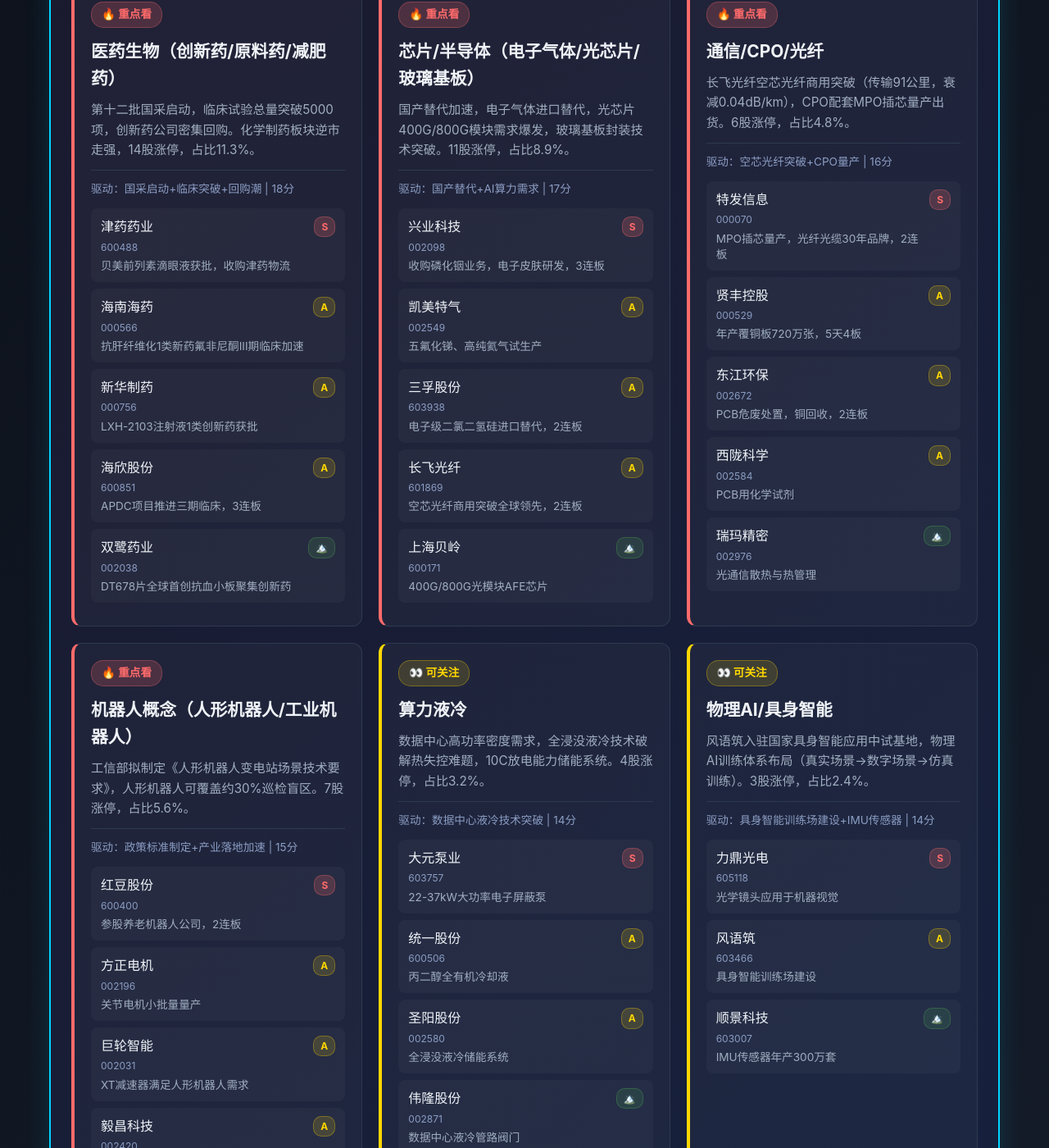
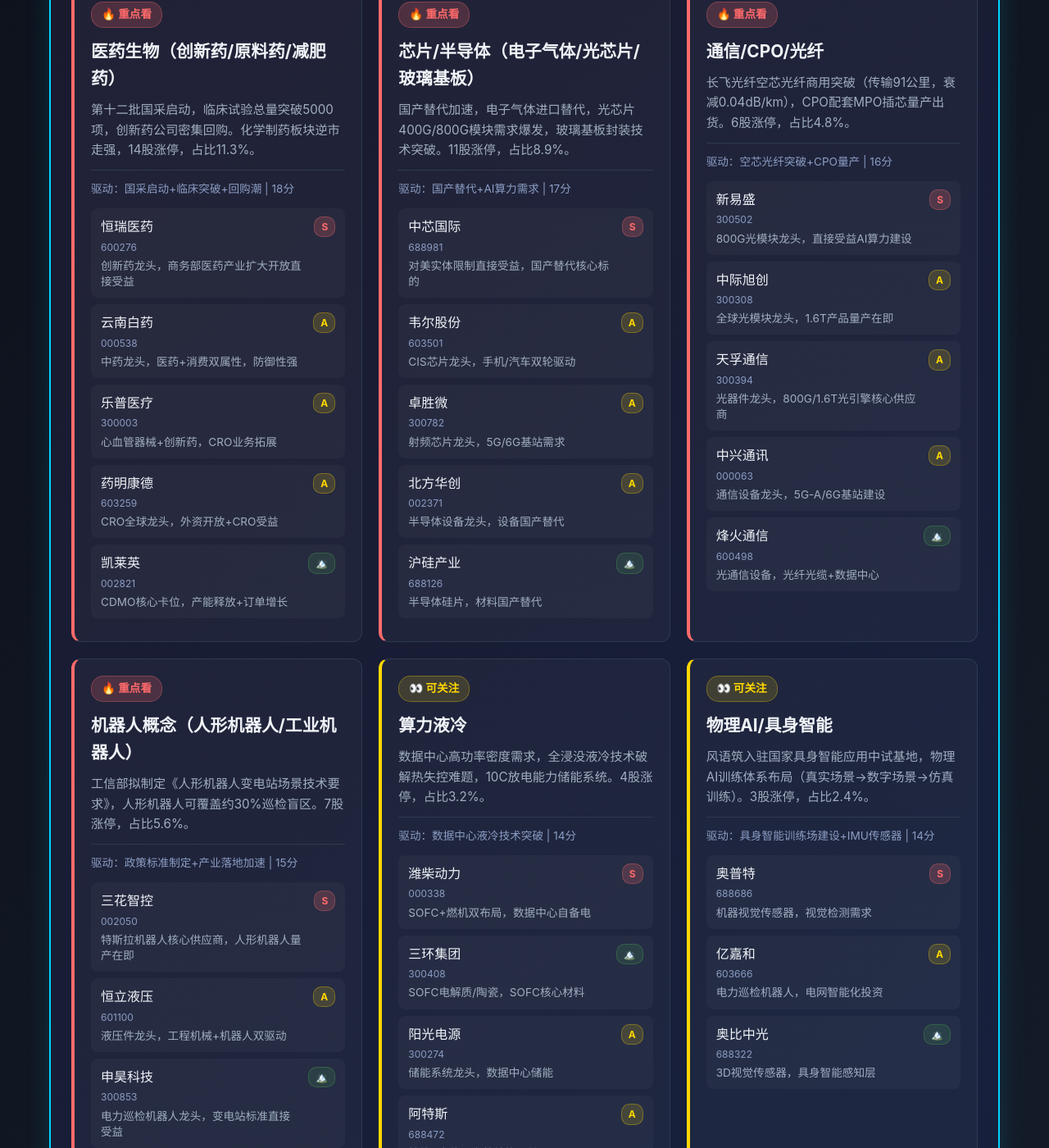
Before and after one commit to xiaoyi0319a/yixue-dashboard, a Jekyll site: the page index.html, which Jekyll copies as it is, in a window 1280 px wide and 1400 px high, scrolled down 1503 px. Shown: the whole window at 82% size. Built offline with Jekyll 4.4.1, drawn with Linux system fonts in a browser that asks for light colours; some of the changed text lies outside the part shown.

Commit message:
修复：涨停板方向展示标的替换为未涨停补涨候选（6方向）
原展示为6月23日已涨停个股，违反V3.0规范涨停排除要求。
替换为同方向未涨停补涨标的：

方向1 医药：恒瑞医药/云南白药/乐普医疗/药明康德/凯莱英
方向2 芯片：中芯国际/韦尔股份/卓胜微/北方华创/沪硅产业
方向3 通信：新易盛/中际旭创/天孚通信/中兴通讯/烽火通信
方向4 机器人：三花智控/恒立液压/申昊科技/绿的谐波/鸣志电器
方向5 算力液冷：潍柴动力/三环集团/阳光电源/阿特斯/壹石通
方向6 物理AI：奥普特/亿嘉和/奥比中光

候选来源：Top15预期差清单+新闻方向整理标的（均已涨停排除）

```diff
--- a/index.html
+++ b/index.html
@@ -86,41 +86,41 @@
                     <div class="buzhang-list">
                         <div class="buzhang-item">
                             <div class="buzhang-left">
-                                <div class="buzhang-name">津药药业</div>
-                                <div class="buzhang-code">600488</div>
-                                <div class="buzhang-logic">贝美前列素滴眼液获批，收购津药物流</div>
+                                <div class="buzhang-name">恒瑞医药</div>
+                                <div class="buzhang-code">600276</div>
+                                <div class="buzhang-logic">创新药龙头，商务部医药产业扩大开放直接受益</div>
                             </div>
                             <span class="buzhang-tag bz-s">S</span>
                         </div>
                         <div class="buzhang-item">
                             <div class="buzhang-left">
-                                <div class="buzhang-name">海南海药</div>
-                                <div class="buzhang-code">000566</div>
-                                <div class="buzhang-logic">抗肝纤维化1类新药氟非尼酮III期临床加速</div>
+                                <div class="buzhang-name">云南白药</div>
+                                <div class="buzhang-code">000538</div>
+                                <div class="buzhang-logic">中药龙头，医药+消费双属性，防御性强</div>
                             </div>
                             <span class="buzhang-tag bz-a">A</span>
                         </div>
                         <div class="buzhang-item">
                             <div class="buzhang-left">
-                                <div class="buzhang-name">新华制药</div>
-                                <div class="buzhang-code">000756</div>
-                                <div class="buzhang-logic">LXH-2103注射液1类创新药获批</div>
+                                <div class="buzhang-name">乐普医疗</div>
+                                <div class="buzhang-code">300003</div>
+                                <div class="buzhang-logic">心血管器械+创新药，CRO业务拓展</div>
                             </div>
                             <span class="buzhang-tag bz-a">A</span>
                         </div>
                         <div class="buzhang-item">
                             <div class="buzhang-left">
-                                <div class="buzhang-name">海欣股份</div>
-                                <div class="buzhang-code">600851</div>
-                                <div class="buzhang-logic">APDC项目推进三期临床，3连板</div>
+                                <div class="buzhang-name">药明康德</div>
+                                <div class="buzhang-code">603259</div>
+                                <div class="buzhang-logic">CRO全球龙头，外资开放+CRO受益</div>
                             </div>
                             <span class="buzhang-tag bz-a">A</span>
                         </div>
                         <div class="buzhang-item">
                             <div class="buzhang-left">
-                                <div class="buzhang-name">双鹭药业</div>
-                                <div class="buzhang-code">002038</div>
-                                <div class="buzhang-logic">DT678片全球首创抗血小板聚集创新药</div>
+                                <div class="buzhang-name">凯莱英</div>
+                                <div class="buzhang-code">002821</div>
+                                <div class="buzhang-logic">CDMO核心卡位，产能释放+订单增长</div>
                             </div>
                             <span class="buzhang-tag bz-h">🏔️</span>
                         </div>
@@ -136,41 +136,41 @@
                     <div class="buzhang-list">
                         <div class="buzhang-item">
                             <div class="buzhang-left">
-                                <div class="buzhang-name">兴业科技</div>
-                                <div class="buzhang-code">002098</div>
-                                <div class="buzhang-logic">收购磷化铟业务，电子皮肤研发，3连板</div>
+                                <div class="buzhang-name">中芯国际</div>
+                                <div class="buzhang-code">688981</div>
+                                <div class="buzhang-logic">对美实体限制直接受益，国产替代核心标的</div>
                             </div>
                             <span class="buzhang-tag bz-s">S</span>
                         </div>
                         <div class="buzhang-item">
                             <div class="buzhang-left">
-                                <div class="buzhang-name">凯美特气</div>
-                                <div class="buzhang-code">002549</div>
-                                <div class="buzhang-logic">五氟化锑、高纯氦气试生产</div>
+                                <div class="buzhang-name">韦尔股份</div>
+                                <div class="buzhang-code">603501</div>
+                                <div class="buzhang-logic">CIS芯片龙头，手机/汽车双轮驱动</div>
                             </div>
                             <span class="buzhang-tag bz-a">A</span>
                         </div>
                         <div class="buzhang-item">
                             <div class="buzhang-left">
-                                <div class="buzhang-name">三孚股份</div>
-                                <div class="buzhang-code">603938</div>
-                                <div class="buzhang-logic">电子级二氯二氢硅进口替代，2连板</div>
+                                <div class="buzhang-name">卓胜微</div>
+                                <div class="buzhang-code">300782</div>
+                                <div class="buzhang-logic">射频芯片龙头，5G/6G基站需求</div>
                             </div>
                             <span class="buzhang-tag bz-a">A</span>
                         </div>
                         <div class="buzhang-item">
                             <div class="buzhang-left">
-                                <div class="buzhang-name">长飞光纤</div>
-                                <div class="buzhang-code">601869</div>
-                                <div class="buzhang-logic">空芯光纤商用突破全球领先，2连板</div>
+                                <div class="buzhang-name">北方华创</div>
+                                <div class="buzhang-code">002371</div>
+                                <div class="buzhang-logic">半导体设备龙头，设备国产替代</div>
                             </div>
                             <span class="buzhang-tag bz-a">A</span>
                         </div>
                         <div class="buzhang-item">
                             <div class="buzhang-left">
-                                <div class="buzhang-name">上海贝岭</div>
-                                <div class="buzhang-code">600171</div>
-                                <div class="buzhang-logic">400G/800G光模块AFE芯片</div>
+                                <div class="buzhang-name">沪硅产业</div>
+                                <div class="buzhang-code">688126</div>
+                                <div class="buzhang-logic">半导体硅片，材料国产替代</div>
                             </div>
                             <span class="buzhang-tag bz-h">🏔️</span>
                         </div>
@@ -186,41 +186,41 @@
                     <div class="buzhang-list">
                         <div class="buzhang-item">
                             <div class="buzhang-left">
-                                <div class="buzhang-name">特发信息</div>
-                                <div class="buzhang-code">000070</div>
-                                <div class="buzhang-logic">MPO插芯量产，光纤光缆30年品牌，2连板</div>
+                                <div class="buzhang-name">新易盛</div>
+                                <div class="buzhang-code">300502</div>
+                                <div class="buzhang-logic">800G光模块龙头，直接受益AI算力建设</div>
                             </div>
                             <span class="buzhang-tag bz-s">S</span>
                         </div>
                         <div class="buzhang-item">
                             <div class="buzhang-left">
-                                <div class="buzhang-name">贤丰控股</div>
-                                <div class="buzhang-code">000529</div>
-                                <div class="buzhang-logic">年产覆铜板720万张，5天4板</div>
+                                <div class="buzhang-name">中际旭创</div>
+                                <div class="buzhang-code">300308</div>
+                                <div class="buzhang-logic">全球光模块龙头，1.6T产品量产在即</div>
                             </div>
                             <span class="buzhang-tag bz-a">A</span>
                         </div>
                         <div class="buzhang-item">
                             <div class="buzhang-left">
-                                <div class="buzhang-name">东江环保</div>
-                                <div class="buzhang-code">002672</div>
-                                <div class="buzhang-logic">PCB危废处置，铜回收，2连板</div>
+                                <div class="buzhang-name">天孚通信</div>
+                                <div class="buzhang-code">300394</div>
+                                <div class="buzhang-logic">光器件龙头，800G/1.6T光引擎核心供应商</div>
                             </div>
                             <span class="buzhang-tag bz-a">A</span>
                         </div>
                         <div class="buzhang-item">
                             <div class="buzhang-left">
-                                <div class="buzhang-name">西陇科学</div>
-                                <div class="buzhang-code">002584</div>
-                                <div class="buzhang-logic">PCB用化学试剂</div>
+                                <div class="buzhang-name">中兴通讯</div>
+                                <div class="buzhang-code">000063</div>
+                                <div class="buzhang-logic">通信设备龙头，5G-A/6G基站建设</div>
                             </div>
                             <span class="buzhang-tag bz-a">A</span>
                         </div>
                         <div class="buzhang-item">
                             <div class="buzhang-left">
-                                <div class="buzhang-name">瑞玛精密</div>
-                                <div class="buzhang-code">002976</div>
-                                <div class="buzhang-logic">光通信散热与热管理</div>
+                                <div class="buzhang-name">烽火通信</div>
+                                <div class="buzhang-code">600498</div>
+                                <div class="buzhang-logic">光通信设备，光纤光缆+数据中心</div>
                             </div>
                             <span class="buzhang-tag bz-h">🏔️</span>
                         </div>
@@ -236,43 +236,43 @@
                     <div class="buzhang-list">
                         <div class="buzhang-item">
                             <div class="buzhang-left">
-                                <div class="buzhang-name">红豆股份</div>
-                                <div class="buzhang-code">600400</div>
-                                <div class="buzhang-logic">参股养老机器人公司，2连板</div>
+                                <div class="buzhang-name">三花智控</div>
+                                <div class="buzhang-code">002050</div>
+                                <div class="buzhang-logic">特斯拉机器人核心供应商，人形机器人量产在即</div>
                             </div>
                             <span class="buzhang-tag bz-s">S</span>
                         </div>
                         <div class="buzhang-item">
                             <div class="buzhang-left">
-                                <div class="buzhang-name">方正电机</div>
-                                <div class="buzhang-code">002196</div>
-                                <div class="buzhang-logic">关节电机小批量量产</div>
+                                <div class="buzhang-name">恒立液压</div>
+                                <div class="buzhang-code">601100</div>
+                                <div class="buzhang-logic">液压件龙头，工程机械+机器人双驱动</div>
                             </div>
                             <span class="buzhang-tag bz-a">A</span>
                         </div>
                         <div class="buzhang-item">
                             <div class="buzhang-left">
-                                <div class="buzhang-name">巨轮智能</div>
-                                <div class="buzhang-code">002031</div>
-                                <div class="buzhang-logic">XT减速器满足人形机器人需求</div>
+                                <div class="buzhang-name">申昊科技</div>
+                                <div class="buzhang-code">300853</div>
+                                <div class="buzhang-logic">电力巡检机器人龙头，变电站标准直接受益</div>
+                            </div>
+                            <span class="buzhang-tag bz-h">🏔️</span>
+                        </div>
+                        <div class="buzhang-item">
+                            <div class="buzhang-left">
+                                <div class="buzhang-name">绿的谐波</div>
+                                <div class="buzhang-code">688017</div>
+                                <div class="buzhang-logic">谐波减速器，机器人核心零部件</div>
                             </div>
                             <span class="buzhang-tag bz-a">A</span>
                         </div>
                         <div class="buzhang-item">
                             <div class="buzhang-left">
-                                <div class="buzhang-name">毅昌科技</div>
-                                <div class="buzhang-code">002420</div>
-                                <div class="buzhang-logic">人形机器人轻量化结构件量产准备</div>
+                                <div class="buzhang-name">鸣志电器</div>
+                                <div class="buzhang-code">603728</div>
+                                <div class="buzhang-logic">伺服电机/控制系统，机器人+电力双驱动</div>
                             </div>
                             <span class="buzhang-tag bz-a">A</span>
-                        </div>
-                        <div class="buzhang-item">
-                            <div class="buzhang-left">
-                                <div class="buzhang-name">联诚精密</div>
-                                <div class="buzhang-code">002921</div>
-                                <div class="buzhang-logic">机器人底座、大臂、转座等</div>
-                            </div>
-                            <span class="buzhang-tag bz-h">🏔️</span>
                         </div>
                     </div>
                 </div>
@@ -286,33 +286,41 @@
                     <div class="buzhang-list">
                         <div class="buzhang-item">
                             <div class="buzhang-left">
-                                <div class="buzhang-name">大元泵业</div>
-                                <div class="buzhang-code">603757</div>
-                                <div class="buzhang-logic">22-37kW大功率电子屏蔽泵</div>
+                                <div class="buzhang-name">潍柴动力</div>
+                                <div class="buzhang-code">000338</div>
+                                <div class="buzhang-logic">SOFC+燃机双布局，数据中心自备电</div>
                             </div>
                             <span class="buzhang-tag bz-s">S</span>
                         </div>
                         <div class="buzhang-item">
                             <div class="buzhang-left">
-                                <div class="buzhang-name">统一股份</div>
-                                <div class="buzhang-code">600506</div>
-                                <div class="buzhang-logic">丙二醇全有机冷却液</div>
+                                <div class="buzhang-name">三环集团</div>
+                                <div class="buzhang-code">300408</div>
+                                <div class="buzhang-logic">SOFC电解质/陶瓷，SOFC核心材料</div>
+                            </div>
+                            <span class="buzhang-tag bz-h">🏔️</span>
+                        </div>
+                        <div class="buzhang-item">
+                            <div class="buzhang-left">
+                                <div class="buzhang-name">阳光电源</div>
+                                <div class="buzhang-code">300274</div>
+                                <div class="buzhang-logic">储能系统龙头，数据中心储能</div>
                             </div>
                             <span class="buzhang-tag bz-a">A</span>
                         </div>
                         <div class="buzhang-item">
                             <div class="buzhang-left">
-                                <div class="buzhang-name">圣阳股份</div>
-                                <div class="buzhang-code">002580</div>
-                                <div class="buzhang-logic">全浸没液冷储能系统</div>
+                                <div class="buzhang-name">阿特斯</div>
+                                <div class="buzhang-code">688472</div>
+                                <div class="buzhang-logic">储能+光伏，海外储能订单</div>
                             </div>
                             <span class="buzhang-tag bz-a">A</span>
                         </div>
                         <div class="buzhang-item">
                             <div class="buzhang-left">
-                                <div class="buzhang-name">伟隆股份</div>
-                                <div class="buzhang-code">002871</div>
-                                <div class="buzhang-logic">数据中心液冷管路阀门</div>
+                                <div class="buzhang-name">壹石通</div>
+                                <div class="buzhang-code">688733</div>
+                                <div class="buzhang-logic">SOFC材料/陶瓷粉体，SOFC材料卡脖子</div>
                             </div>
                             <span class="buzhang-tag bz-h">🏔️</span>
                         </div>
@@ -328,25 +336,25 @@
                     <div class="buzhang-list">
                         <div class="buzhang-item">
                             <div class="buzhang-left">
-                                <div class="buzhang-name">力鼎光电</div>
-                                <div class="buzhang-code">605118</div>
-                                <div class="buzhang-logic">光学镜头应用于机器视觉</div>
+                                <div class="buzhang-name">奥普特</div>
+                                <div class="buzhang-code">688686</div>
+                                <div class="buzhang-logic">机器视觉传感器，视觉检测需求</div>
                             </div>
                             <span class="buzhang-tag bz-s">S</span>
                         </div>
                         <div class="buzhang-item">
                             <div class="buzhang-left">
-                                <div class="buzhang-name">风语筑</div>
-                                <div class="buzhang-code">603466</div>
-                                <div class="buzhang-logic">具身智能训练场建设</div>
+                                <div class="buzhang-name">亿嘉和</div>
+                                <div class="buzhang-code">603666</div>
+                                <div class="buzhang-logic">电力巡检机器人，电网智能化投资</div>
                             </div>
                             <span class="buzhang-tag bz-a">A</span>
                         </div>
                         <div class="buzhang-item">
                             <div class="buzhang-left">
-                                <div class="buzhang-name">顺景科技</div>
-                                <div class="buzhang-code">603007</div>
-                                <div class="buzhang-logic">IMU传感器年产300万套</div>
+                                <div class="buzhang-name">奥比中光</div>
+                                <div class="buzhang-code">688322</div>
+                                <div class="buzhang-logic">3D视觉传感器，具身智能感知层</div>
                             </div>
                             <span class="buzhang-tag bz-h">🏔️</span>
                         </div>
```
